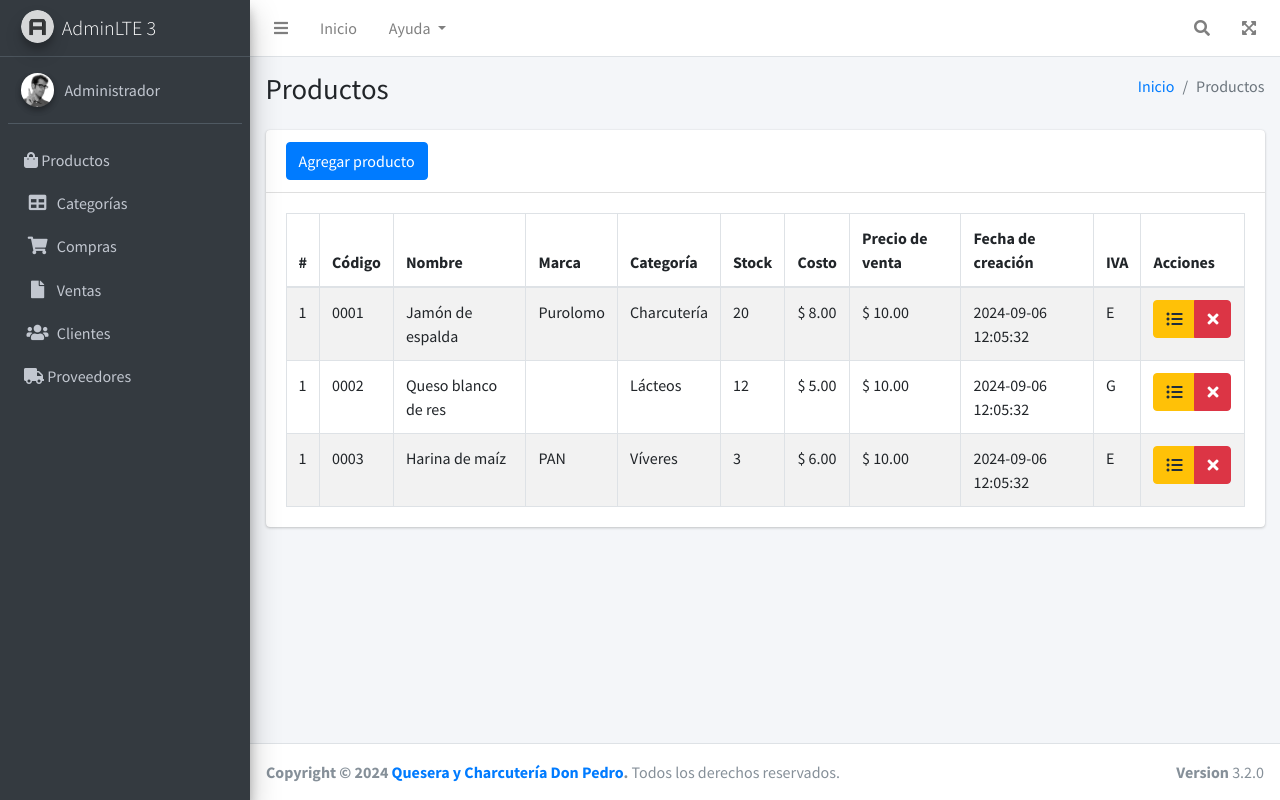
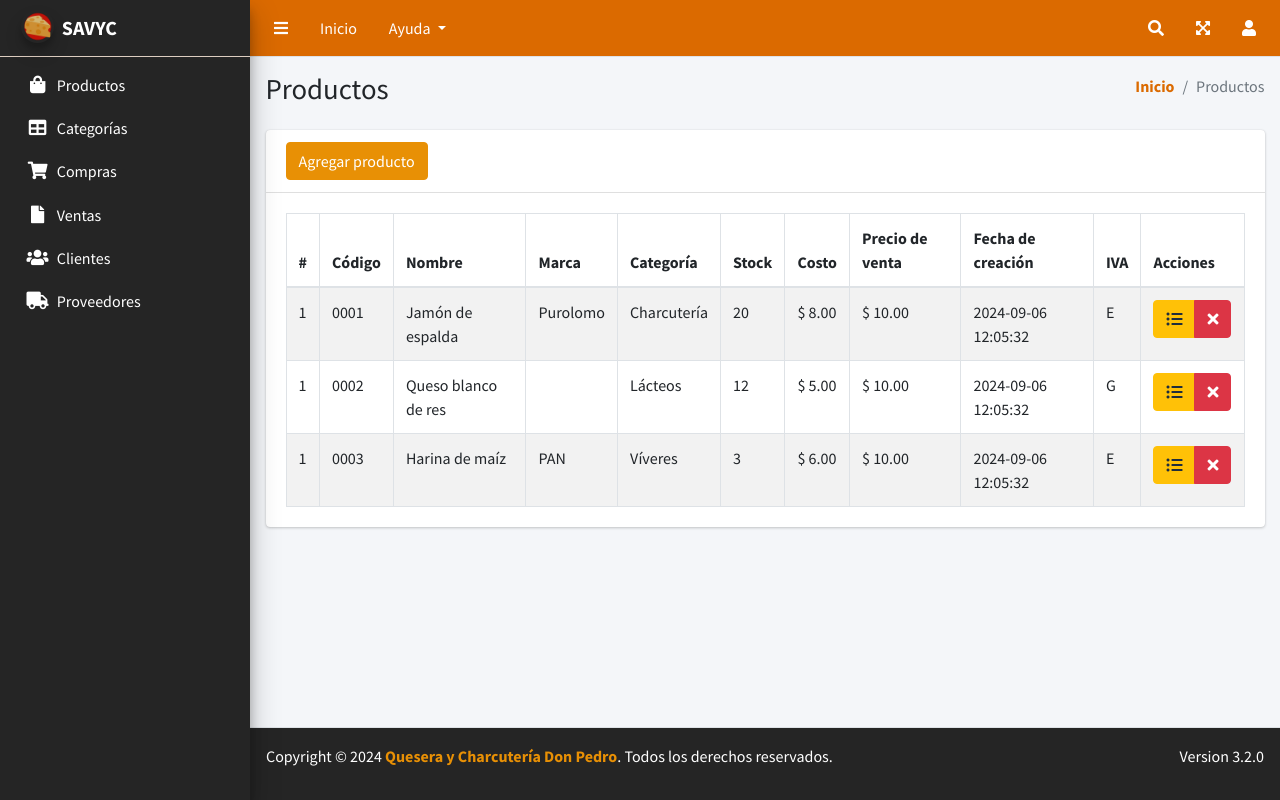
Before and after one commit to manuelamujica/savyc, a PHP site: page /productos in a window 1280 px wide. Run offline with PHP 8.4, Linux system fonts and the light colour scheme; some libraries are stand-ins or nearby versions.

Commit message:
interfaz grafica

```diff
--- /dev/null
+++ b/vista/dist/css/custom.css
@@ -0,0 +1,73 @@
+/* =============================
+CSS PARA CUSTOMIZAR LA PLANTILLA
+===============================*/
+
+/* HEADER */
+.main-header{
+    background-color: #db6a00 ; /* Fondo del header */
+}
+
+.main-header .nav-link {
+    color: white !important; /* Color del texto de los enlaces */
+}
+
+.main-header .nav-link:hover {
+    color: #e2e2e2 !important; /* al pasar el ratón */
+}
+
+/* SIDEBAR */
+.main-sidebar{
+    background-color: #252525; /* Fondo del sidebar */
+}
+
+.brand-link,
+.main-sidebar .brand-link {
+    /* background-color: #Ec7507  ; Fondo del sidebar logo */
+    border-bottom: 1px solid #ddcdc0 ; /* Color de la línea divisoria */
+}
+
+.main-sidebar .nav-link{
+    color: white !important; /* Color del texto de los enlaces */
+}
+
+.main-sidebar .nav-icon{
+    color: white; /* Color de los íconos */
+}
+
+
+/* Falta color del texto del nombre del usuario*/
+
+/* CONTENIDO*/
+.content-wrapper a{
+    color: #db6a00 !important;
+    font-weight: bold;
+}
+
+.content-wrapper a:hover{
+    color: #E89005 !important;
+}
+
+/* BOTONES*/
+.btn-primary {
+    background-color: #E89005 ; /* Color de fondo */
+    border-color: #E89005 ; /* Color del borde */
+}
+
+.btn-primary:hover {
+    background-color: #Ec7507 ; /* Color de fondo al pasar el ratón */
+    border-color: #Ec7507 ; /* Color del borde al pasar el ratón */
+}
+
+/* FOOTER*/
+.main-footer {
+    background-color:#252525 ; /* Color de fondo */
+}
+
+.main-footer p, strong{
+    color: #ffffff;
+}
+
+.main-footer a{
+    color: #E89005;
+    font-weight: bold;
+}
--- a/vista/modulos/error.php
+++ b/vista/modulos/error.php
@@ -24,7 +24,7 @@
             <h3><i class="fas fa-exclamation-triangle text-warning"></i> Oops! Página no encontrada.</h3>
             <p>
                 No pudimos encontrar la página que estabas buscando.
-                Sin embargo, puedes <a href="inicio">ir a inicio</a> o buscar en este formulario.
+                Sin embargo, puedes <a href="inicio">ir a inicio.</a>
             </p>
 
         <!-- <form class="search-form">
--- a/vista/modulos/footer.php
+++ b/vista/modulos/footer.php
@@ -1,8 +1,8 @@
 <footer class="main-footer">
 <div class="float-right d-none d-sm-block">
-    <b>Version</b> 3.2.0
+    <p>Version 3.2.0</p>
     </div>
-    <strong>Copyright &copy; 2024 <a href="#" target="_blank">Quesera y Charcutería Don Pedro</a>.</strong> Todos los derechos reservados.
+    <p>Copyright &copy; 2024 <a href="#" target="_blank">Quesera y Charcutería Don Pedro</a>. Todos los derechos reservados.</p>
 </footer>
 
 <!-- Control Sidebar -->
--- a/vista/modulos/cabecera.php
+++ b/vista/modulos/header.php
@@ -1,7 +1,7 @@
 
 <!-- Preloader -->
 <div class="preloader flex-column justify-content-center align-items-center">
-    <img class="" src="vistas/dist/img/AdminLTELogo.png" alt="AdminLTELogo" height="60" width="60">
+    <img class="" src="vista/dist/img/logo-horizontal.png" alt="Logo-Don-Pedro" height="200" width="200">
 </div>
 
 <!-- Navbar -->
@@ -53,10 +53,20 @@
         </form>
         </div>
     </li>
+
+    <!-- Navbar FULLSCREEN -->
     <li class="nav-item">
         <a class="nav-link" data-widget="fullscreen" href="#" role="button">
-        <i class="fas fa-expand-arrows-alt"></i>
+            <i class="fas fa-expand-arrows-alt"></i>
         </a>
+    </li>
+
+    <!-- Navbar USUARIO -->
+    <li class="nav-item dropdown">
+        <a class="nav-link" data-toggle="dropdown" href="#" title="usuario">
+            <i class="fa fa-user"></i>
+        </a>
+
     </li>
     </ul>
 </nav>
--- a/vista/modulos/sidebar.php
+++ b/vista/modulos/sidebar.php
@@ -4,19 +4,11 @@
 <aside class="main-sidebar sidebar-dark-primary elevation-4">
 <!-- Logo -->
     <a href="inicio" class="brand-link">
-        <img src="vistas/dist/img/AdminLTELogo.png" alt="AdminLTE Logo" class="brand-image img-circle elevation-3" style="opacity: .8">
-        <span class="brand-text font-weight-light">AdminLTE 3</span>
+        <img src="vista/dist/img/logo-icono.png" alt="Quesera Don Pedro" class="brand-image img-circle elevation-3" style="opacity: .8">
+        <span class="brand-text font-weight-bold">SAVYC</span>
     </a>
     <div class="sidebar">
-    <!-- Sidebar(Usuario) -->
-        <div class="user-panel mt-3 pb-3 mb-3 d-flex">
-            <div class="image">
-                <img src="vistas/dist/img/user2-160x160.jpg" class="img-circle elevation-2" alt="User Image">
-            </div>
-            <div class="info">
-                <a href="#" class="d-block">Administrador</a>
-            </div>
-        </div>
+
 <!--=================
     NAV (MENU)
 =====================-->
@@ -24,7 +16,7 @@
             <ul class="nav nav-pills nav-sidebar flex-column" data-widget="treeview" role="menu" data-accordion="false">
                 <li class="nav-item">
                     <a href="productos" class="nav-link">
-                        <i class="fa fa-shopping-bag"></i>
+                        <i class="nav-icon fa fa-shopping-bag"></i>
                         <p>
                             Productos
                         </p>
@@ -66,7 +58,7 @@
 
                 <li class="nav-item">
                     <a href="proveedores" class="nav-link">
-                        <i class="far fa fa-truck"></i>
+                        <i class="nav-icon far fa fa-truck"></i>
                         <p>Proveedores</p>
                     </a>
                 </li>
--- a/vista/plantilla.php
+++ b/vista/plantilla.php
@@ -1,33 +1,34 @@
 <!DOCTYPE html>
-<html lang='en'>
+<html lang="en">
 <head>
-  <meta charset='utf-8'>
-  <meta name='viewport' content='width=device-width, initial-scale=1'>
-  <title>Sistema Automatizado para la Gestión de Compra y Venta de Productos (SAGCV)</title>
-  <link rel='icon' href='vistas/dist/img/AdminLTELogo.png'> <!--Logo del navegador -->
+  <meta charset="utf-8">
+  <meta name="viewport" content="width=device-width, initial-scale=1">
+  <title>SAVYC</title>
+  <link rel="icon" href="img/logo-icono.png"> <!--Logo del navegador -->
 
 <!-- ==================
 PLUGINGS DE CSS
 ======================= -->
 
   <!-- Google Font: Source Sans Pro -->
-  <link rel='stylesheet' href='https://fonts.googleapis.com/css?family=Source+Sans+Pro:300,400,400i,700&display=fallback'>
+  <link rel="stylesheet" href="https://fonts.googleapis.com/css?family=Source+Sans+Pro:300,400,400i,700&display=fallback">
   <!-- Font Awesome -->
-  <link rel='stylesheet' href='vistas/plugins/fontawesome-free/css/all.min.css'>
+  <link rel="stylesheet" href="vista/plugins/fontawesome-free/css/all.min.css">
   <!-- Theme style -->
-  <link rel='stylesheet' href='vistas/dist/css/adminlte.css'>
+  <link rel="stylesheet" href="vista/dist/css/adminlte.css">
+  <link rel="stylesheet" href="vista/dist/css/custom.css">
 
-<!-- =======================
+  <!-- =======================
     PLUGINGS DE JAVASACRIPT
 =============================-->
   <!-- jQuery -->
-  <script src='vistas/plugins/jquery/jquery.min.js'></script>
+  <script src="vista/plugins/jquery/jquery.min.js"></script>
   <!-- Bootstrap 4 -->
-  <script src='vistas/plugins/bootstrap/js/bootstrap.bundle.min.js'></script>
+  <script src="vista/plugins/bootstrap/js/bootstrap.bundle.min.js"></script>
   <!-- AdminLTE App -->
-  <script src='vistas/dist/js/adminlte.min.js'></script>
+  <script src="vista/dist/js/adminlte.min.js"></script>
   <!-- AdminLTE for demo purposes -->
-  <script src='vistas/dist/js/demo.js'></script>
+  <script src="vista/dist/js/demo.js"></script>
 
 </head>
 
@@ -35,27 +36,27 @@ PLUGINGS DE CSS
     BODY
 =============================-->
 
-<body class='hold-transition sidebar-mini'>
+<body class="hold-transition sidebar-mini">
 <!-- Site wrapper -->
-<div class='wrapper'>
+<div class="wrapper">
 
   <?php
 
-  include 'modulos/cabecera.php';
-  include 'modulos/sidebar.php';
+  include "modulos/header.php";
+  include "modulos/sidebar.php";
 
-  if(isset ($_GET['ruta'])){
-    if($_GET['ruta'] == 'inicio' || $_GET['ruta'] == 'productos' || $_GET['ruta'] == 'categorias'){
-      include 'modulos/'. $_GET['ruta'] . '.php';
+  if(isset ($_GET["ruta"])){
+    if($_GET["ruta"] == "inicio" || $_GET["ruta"] == "productos" || $_GET["ruta"] == "categorias"){
+      include "modulos/". $_GET["ruta"] . ".php";
     } else {
-      include 'modulos/error.php';
+      include "modulos/error.php";
     }
 
   }else{
-      include 'modulos/inicio.php';
+      include "modulos/inicio.php";
   }
 
-  include 'modulos/footer.php';
+  include "modulos/footer.php";
 
   ?>
 
```
Also changed, not shown: vista/dist/img/logo-horizontal.png (added), vista/dist/img/logo-icono.png (added), vista/dist/img/logo-icono2.png (added).
